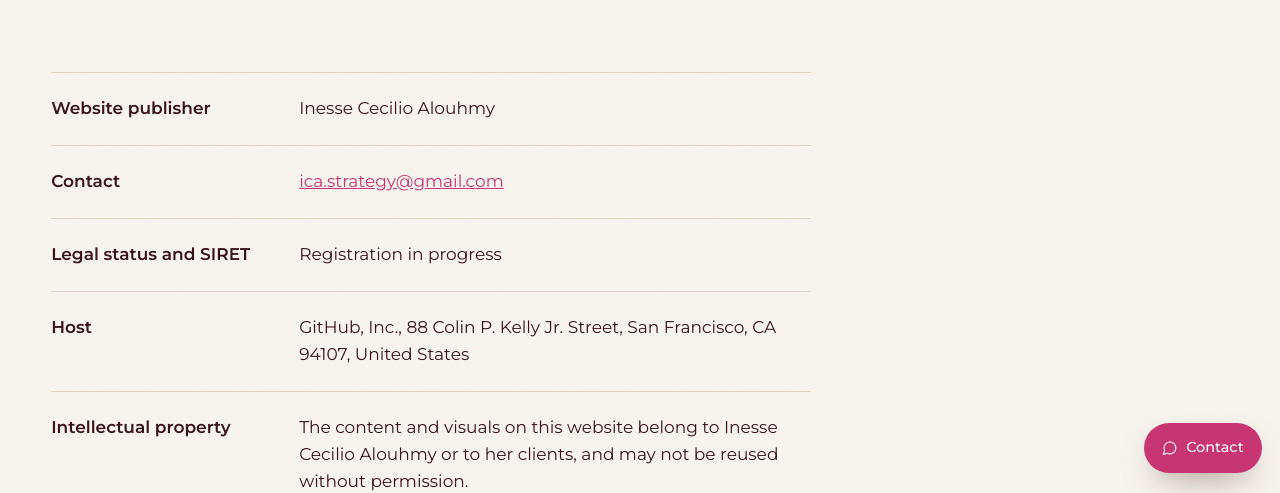
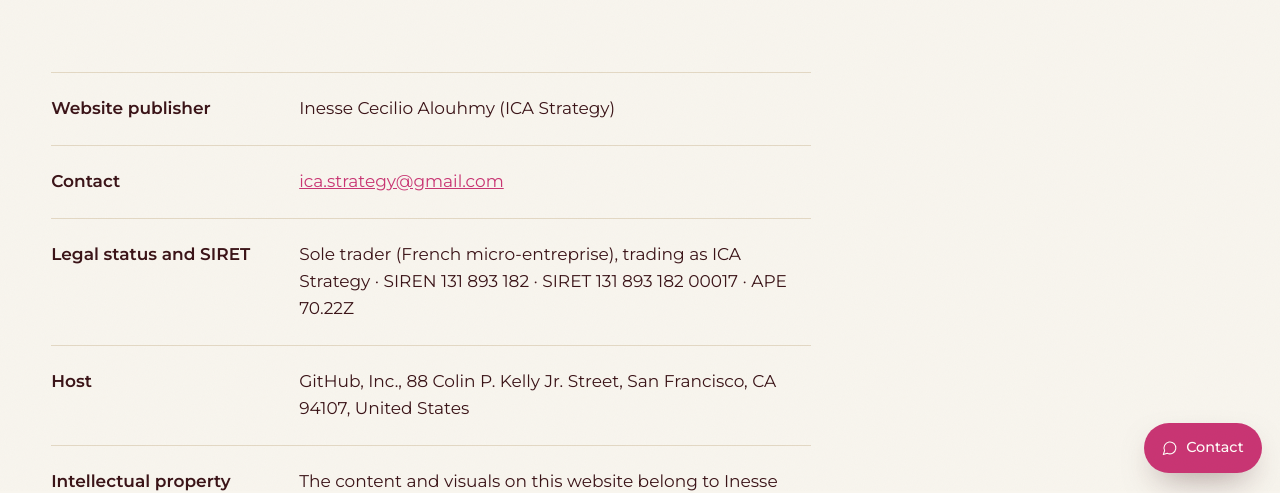
Before and after one commit to icastrategy/ica-marketing, a plain HTML site: page en/mentions-legales/index.html in a window 1280 px wide. Shown: the part 309-802 px from the top of the page. Drawn offline with Linux system fonts and the light colour scheme; a web font is replaced by a local one.

Commit message:
Add files via upload

```diff
--- a/en/mentions-legales/index.html
+++ b/en/mentions-legales/index.html
@@ -87,7 +87,7 @@
   </div>
 </section>
 <section class="sec-sm">
-  <div class="wrap"><dl class="legal"><div><dt>Website publisher</dt><dd>Inesse Cecilio Alouhmy</dd></div><div><dt>Contact</dt><dd><a href="mailto:ica.strategy@gmail.com">ica.strategy@gmail.com</a></dd></div><div><dt>Legal status and SIRET</dt><dd>Registration in progress</dd></div><div><dt>Host</dt><dd>GitHub, Inc., 88 Colin P. Kelly Jr. Street, San Francisco, CA 94107, United States</dd></div><div><dt>Intellectual property</dt><dd>The content and visuals on this website belong to Inesse Cecilio Alouhmy or to her clients, and may not be reused without permission.</dd></div></dl></div>
+  <div class="wrap"><dl class="legal"><div><dt>Website publisher</dt><dd>Inesse Cecilio Alouhmy (ICA Strategy)</dd></div><div><dt>Contact</dt><dd><a href="mailto:ica.strategy@gmail.com">ica.strategy@gmail.com</a></dd></div><div><dt>Legal status and SIRET</dt><dd>Sole trader (French micro-entreprise), trading as ICA Strategy · SIREN 131 893 182 · SIRET 131 893 182 00017 · APE 70.22Z</dd></div><div><dt>Host</dt><dd>GitHub, Inc., 88 Colin P. Kelly Jr. Street, San Francisco, CA 94107, United States</dd></div><div><dt>Intellectual property</dt><dd>The content and visuals on this website belong to Inesse Cecilio Alouhmy or to her clients, and may not be reused without permission.</dd></div></dl></div>
 </section>
 </main>
 <footer class="ft ft-outer" style="background:#F8F5EE">
```
